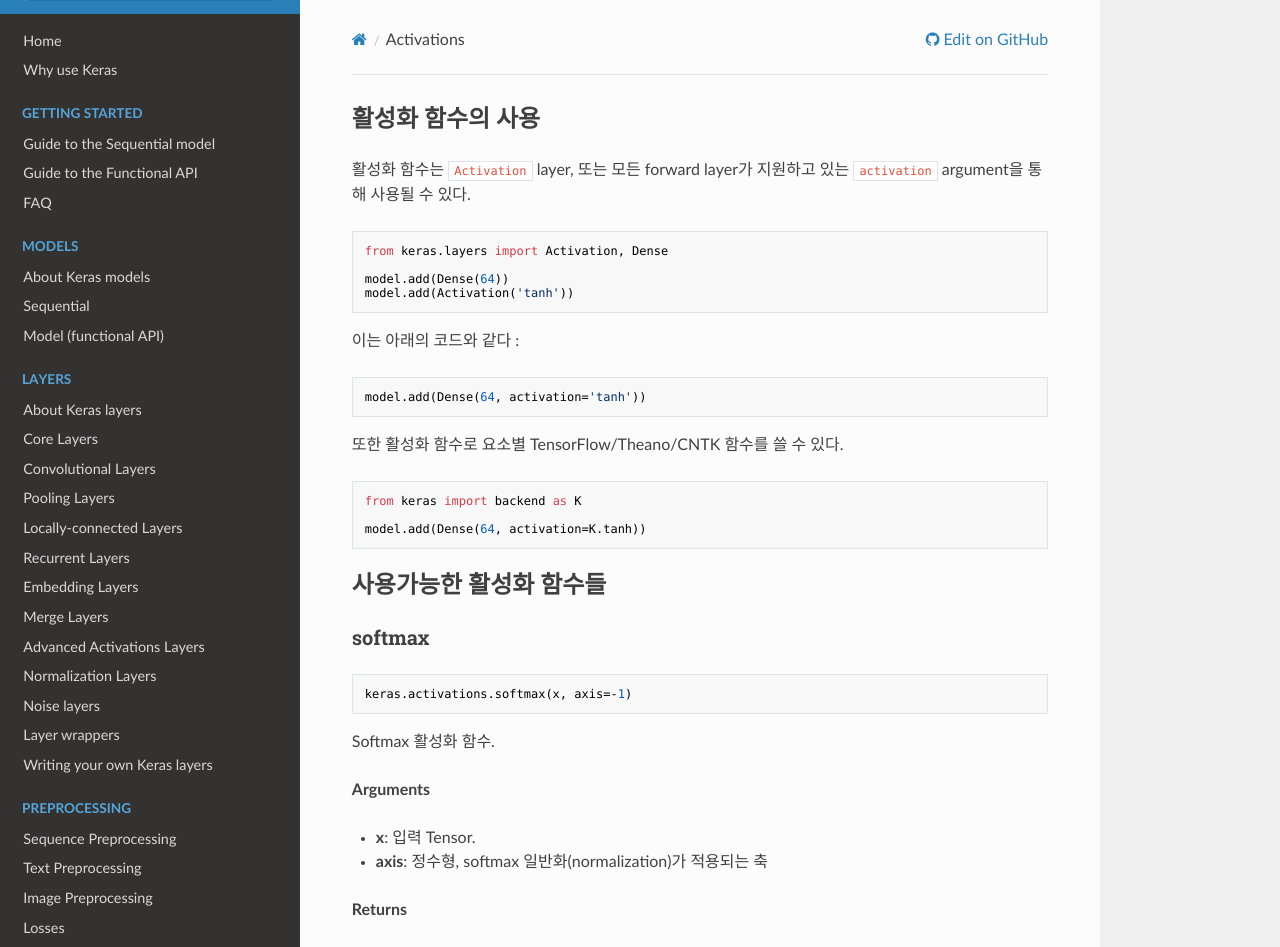
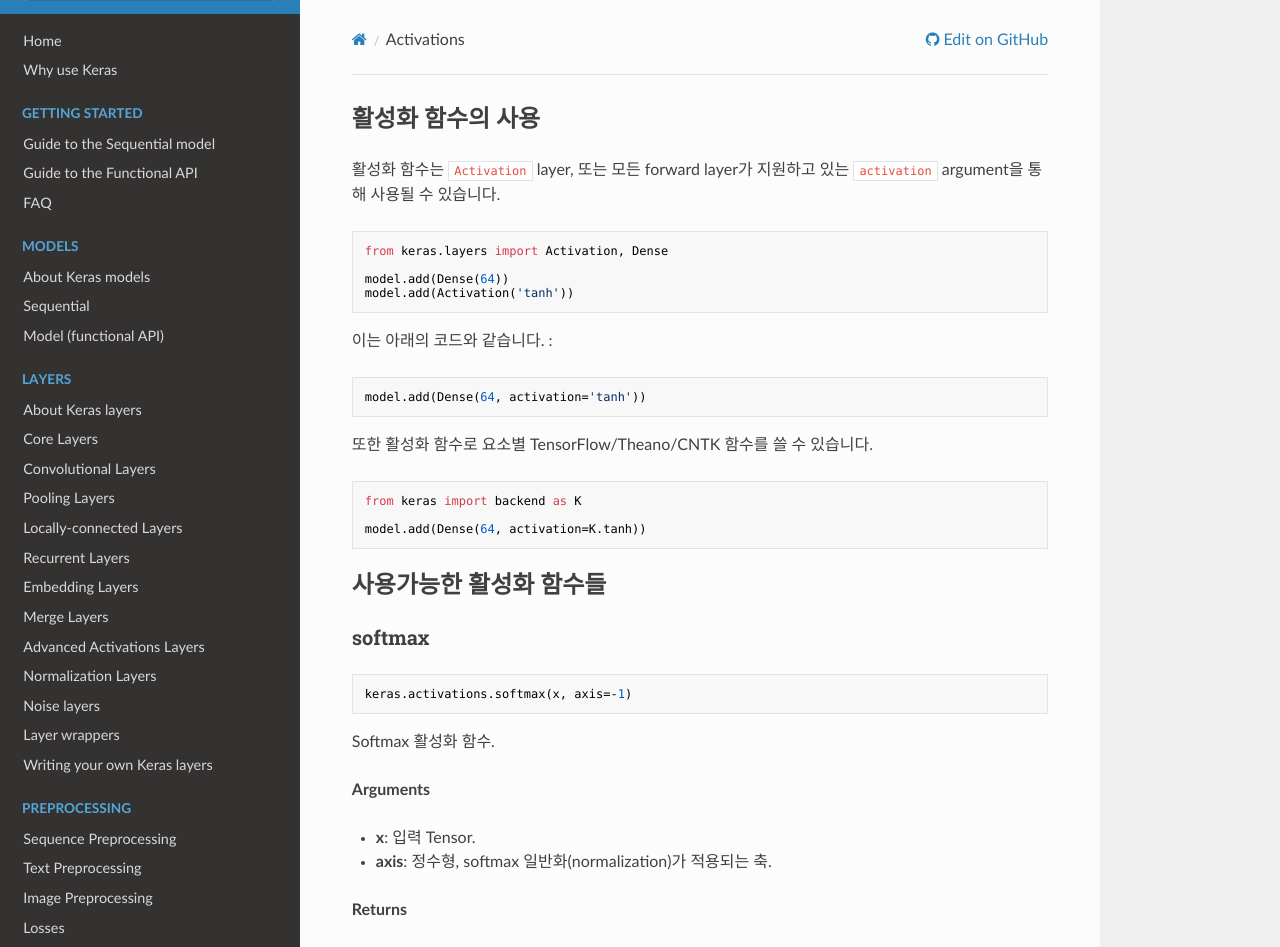
Before and after one commit to keras-team/keras-docs-ko, an MkDocs documentation site: the page built from sources/activations.md, in a window 1280 px wide and 1400 px high. Shown: the top 947 px of the window. Built offline with MkDocs 1.6.1, drawn with Linux system fonts in a browser that asks for light colours; nearby versions of some CDN libraries.

Commit message:
Update activations.md
격식체로 수정

````diff
--- a/sources/activations.md
+++ b/sources/activations.md
@@ -1,7 +1,7 @@
 
 ## 활성화 함수의 사용
 
-활성화 함수는 `Activation` layer, 또는 모든 forward layer가 지원하고 있는 `activation` argument을 통해 사용될 수 있다.
+활성화 함수는 `Activation` layer, 또는 모든 forward layer가 지원하고 있는 `activation` argument을 통해 사용될 수 있습니다.
 
 ```python
 from keras.layers import Activation, Dense
@@ -10,13 +10,13 @@ model.add(Dense(64))
 model.add(Activation('tanh'))
 ```
 
-이는 아래의 코드와 같다 :
+이는 아래의 코드와 같습니다. :
 
 ```python
 model.add(Dense(64, activation='tanh'))
 ```
 
-또한 활성화 함수로 요소별 TensorFlow/Theano/CNTK 함수를 쓸 수 있다.
+또한 활성화 함수로 요소별 TensorFlow/Theano/CNTK 함수를 쓸 수 있습니다.
 
 ```python
 from keras import backend as K
@@ -39,7 +39,7 @@ Softmax 활성화 함수.
 __Arguments__
 
 - __x__: 입력 Tensor.
-- __axis__: 정수형, softmax 일반화(normalization)가 적용되는 축
+- __axis__: 정수형, softmax 일반화(normalization)가 적용되는 축.
 
 __Returns__
 
````
